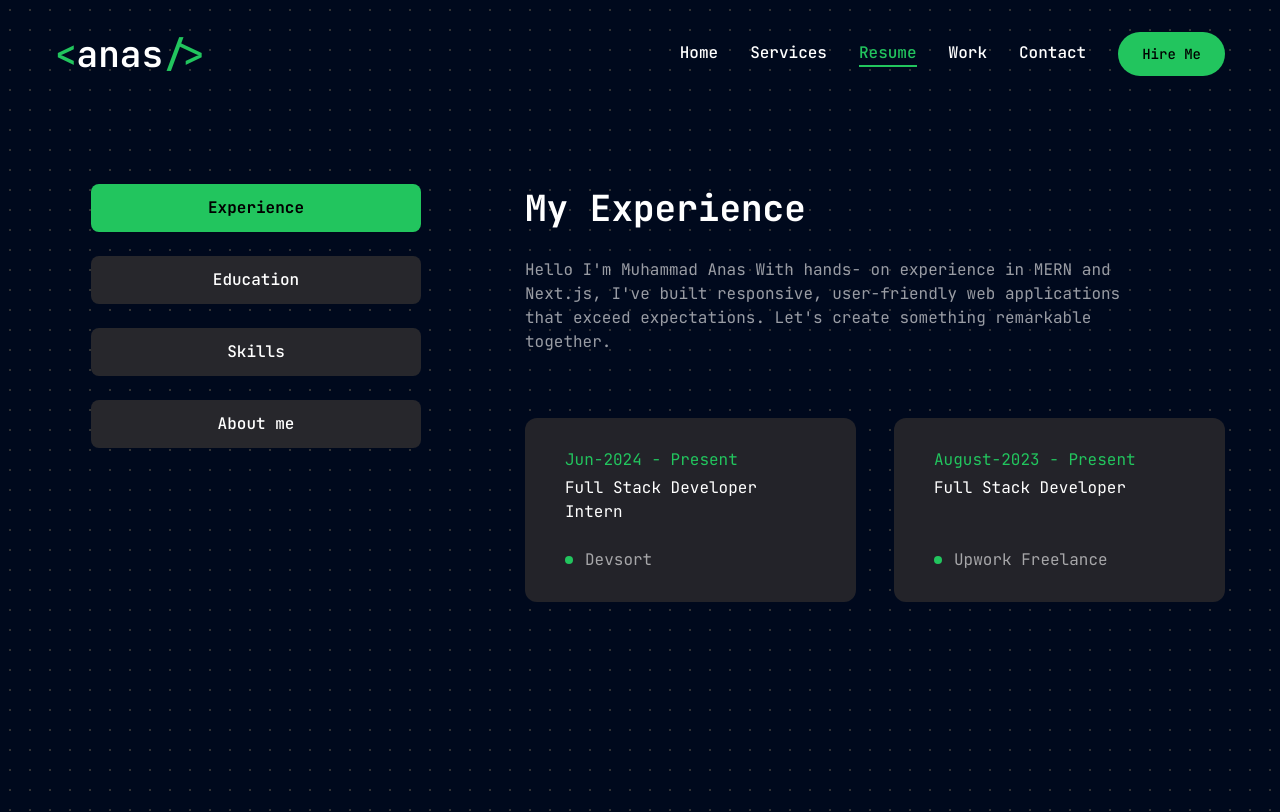
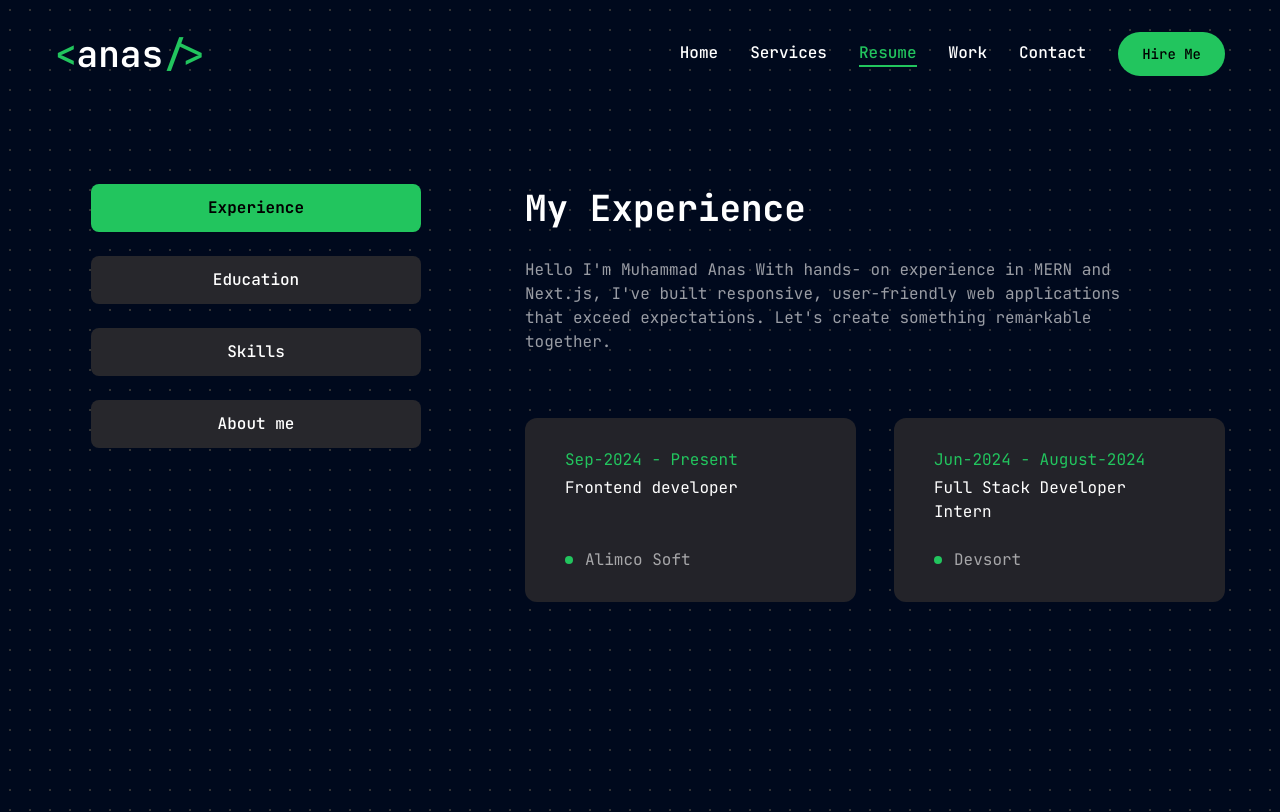
Before and after one commit to Muhammad-Anas-3/portfolio, a Next.js app: page /resume in a window 1280 px wide. Built offline with nearby package versions, Linux system fonts and the light colour scheme.

Commit message:
Updated experience

```diff
--- a/app/resume/page.jsx
+++ b/app/resume/page.jsx
@@ -69,15 +69,15 @@ const Resume = () => {
     description:
       "Hello I'm Muhammad Anas With hands- on experience in MERN and Next.js, I've built responsive, user-friendly web applications that exceed expectations. Let's create something remarkable together.",
     items: [
+       {
+        company: "Alimco Soft",
+        position: "Frontend developer",
+        duration: "Sep-2024 - Present",
+      },
       {
         company: "Devsort",
         position: "Full Stack Developer Intern",
-        duration: "Jun-2024 - Present",
-      },
-      {
-        company: "Upwork Freelance",
-        position: "Full Stack Developer",
-        duration: "August-2023 - Present",
+        duration: "Jun-2024 - August-2024",
       },
     ],
   };
@@ -120,7 +120,7 @@ const Resume = () => {
     icon: "/assets/resume/cap.svg",
     title: "My Skills",
     description:
-      "I have honed a diverse set of skills in web development, including HTML, CSS, JavaScript, React, Node.js, Express.js, Next.js, and Tailwind CSS. These technologies have empowered me to build responsive, dynamic, and user-friendly web applications. Let's create something remarkable together.",
+      "I have honed a diverse set of skills in web development, including HTML, CSS, JavaScript, React, React Native, Node.js, Express.js, Next.js, and Tailwind CSS. These technologies have empowered me to build responsive, dynamic, and user-friendly web applications. Let's create something remarkable together.",
     skillList: [
       {
         icon: <FaHtml5 />,
@@ -141,6 +141,10 @@ const Resume = () => {
       {
         icon: <FaReact />,
         name: "React.js",
+      },
+       {
+        icon: <FaReact />,
+        name: "React Native",
       },
       {
         icon: <FaNodeJs />,
```
